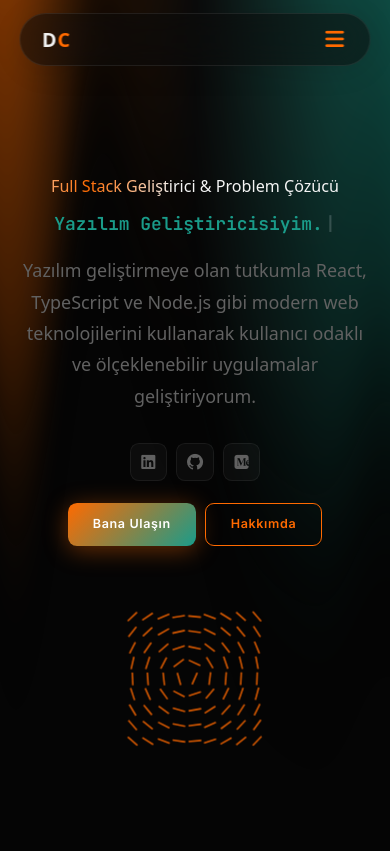
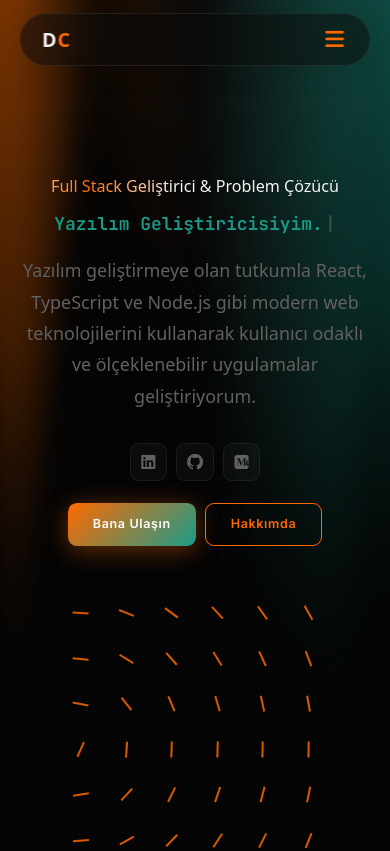
Before and after one commit to davutciftci/Portfolio, a React (Vite) app: page / in a window 390 px wide. Shown: the top 851 px of the page. Built offline with nearby package versions, Linux system fonts and the light colour scheme.

Commit message:
feat: implement responsive MagnetLines configuration based on window width and remove redundant CSS scaling

```diff
--- a/src/main.css
+++ b/src/main.css
@@ -1162,7 +1162,6 @@ a.contact-link:hover {
 
     .home-magnet {
         opacity: 0.85;
-        transform: scale(1.0); /* Reduced default scale from 1.2 to 1.0 */
     }
 
     .about-bio-row {
@@ -1255,9 +1254,6 @@ a.contact-link:hover {
         margin: 2rem 0 6rem;
     }
 
-    .home-magnet {
-        transform: scale(0.8); /* Even smaller on mobile */
-    }
 }
 
 @media (max-width: 375px) {
@@ -1276,7 +1272,4 @@ a.contact-link:hover {
         font-size: 3.8rem !important;
     }
 
-    .home-magnet {
-        transform: scale(0.65);
-    }
 }
--- a/src/pages/Home.tsx
+++ b/src/pages/Home.tsx
@@ -1,3 +1,4 @@
+import { useState, useEffect } from "react"
 import { Link } from "react-router-dom"
 import SocialIcons from "../components/SocialIcons"
 import Aurora from "../components/reactbits/Backgrounds/Aurora/Aurora"
@@ -9,6 +10,22 @@ import { useTranslation } from 'react-i18next';
 
 function Home() {
   const { t } = useTranslation();
+  const [windowWidth, setWindowWidth] = useState(typeof window !== 'undefined' ? window.innerWidth : 1200);
+
+  useEffect(() => {
+    const handleResize = () => setWindowWidth(window.innerWidth);
+    window.addEventListener('resize', handleResize);
+    return () => window.removeEventListener('resize', handleResize);
+  }, []);
+
+  const isMobile = windowWidth <= 480;
+  const isTablet = windowWidth > 480 && windowWidth <= 1024;
+
+  const magnetProps = {
+    rows: isMobile ? 6 : (isTablet ? 7 : 9),
+    columns: isMobile ? 6 : (isTablet ? 7 : 9),
+    containerSize: isMobile ? "70vmin" : (isTablet ? "55vmin" : "45vmin")
+  };
 
   return (
     <section className="home home-reactbits">
@@ -81,9 +98,9 @@ function Home() {
       {/* Sağ taraf - MagnetLines dekoratif */}
       <div className="home-visual">
         <MagnetLines
-          rows={9}
-          columns={9}
-          containerSize="45vmin"
+          rows={magnetProps.rows}
+          columns={magnetProps.columns}
+          containerSize={magnetProps.containerSize}
           lineColor="#ff6a00"
           lineWidth="0.4vmin"
           lineHeight="4vmin"
```
